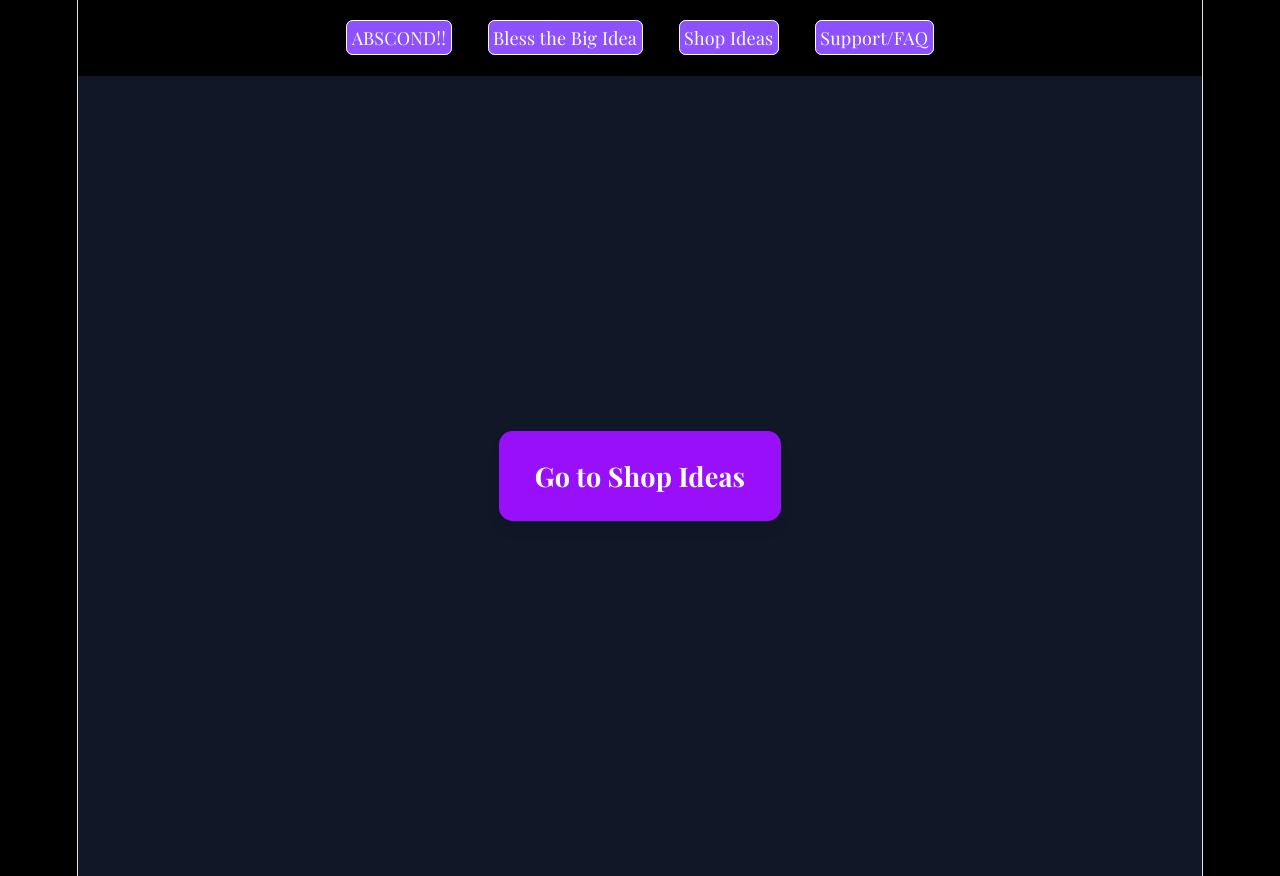
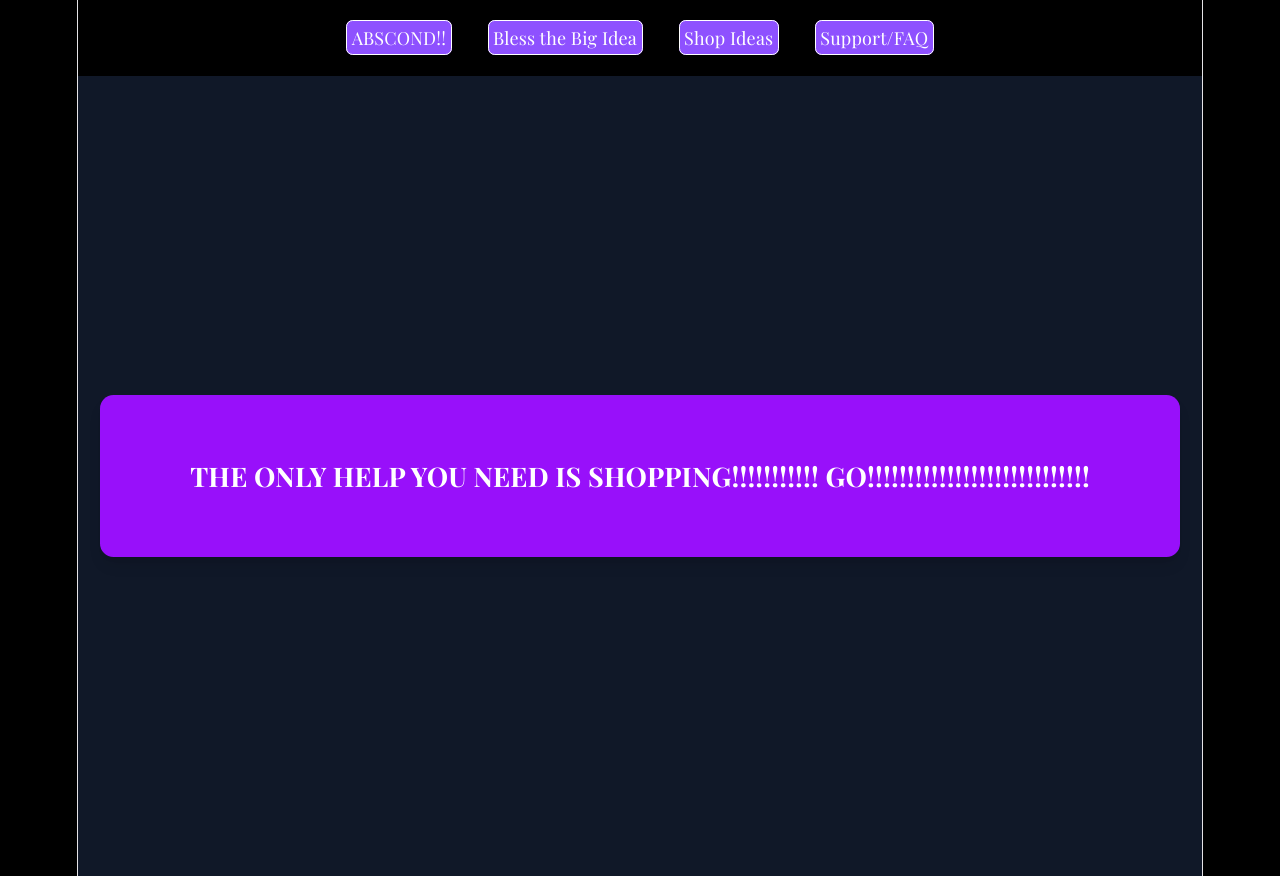
Before and after one commit to GubbyGloobus/gubbygloobus.github.io, a React (Vite) app in the folder MarketplaceOfIdeas/: page /Support in a window 1280 px wide. Built offline with nearby package versions, Linux system fonts and the light colour scheme; a web font is replaced by a local one.

Commit message:
added shake text function

```diff
--- a/MarketplaceOfIdeas/src/index.css
+++ b/MarketplaceOfIdeas/src/index.css
@@ -48,6 +48,22 @@
     --shadow:
       rgba(0, 0, 0, 0.4) 0 10px 15px -3px, rgba(0, 0, 0, 0.25) 0 4px 6px -2px;
   }
+
+  @keyframes shake {
+  0%, 100% {
+    transform: translateX(0) translateY(0);
+  }
+  25% {
+    transform: translateX(-15px) translateY(-5px);
+  }
+  75% {
+    transform: translateX(15px) translateY(5px);
+  }
+}
+
+.shake {
+  animation: shake 0.3s infinite;
+}
 
   #social .button-icon {
     filter: invert(1) brightness(2);
--- a/MarketplaceOfIdeas/src/pages/FAQ.jsx
+++ b/MarketplaceOfIdeas/src/pages/FAQ.jsx
@@ -5,9 +5,9 @@ export default function FAQ() {
     <div className="min-h-screen flex items-center justify-center bg-gray-900 px-4">
       <Link
         to="/ShopIdeas"
-        className="px-8 py-6 text-2xl font-bold rounded-xl bg-purple-600 text-white shadow-lg hover:bg-purple-700 transition duration-200">
-        Go to Shop Ideas
+        className="shake px-8 py-6 text-2xl font-bold rounded-xl bg-purple-600 text-white shadow-lg hover:bg-purple-700 transition duration-200">
+        THE ONLY QUESTION THAT MATTERS IS "WHY AREN'T YOU SHOPPING"!!!!!!!!!!!!!!!!
       </Link>
     </div>
-  );
+  )
 }
--- a/MarketplaceOfIdeas/src/pages/Support.jsx
+++ b/MarketplaceOfIdeas/src/pages/Support.jsx
@@ -5,8 +5,8 @@ export default function Support() {
     <div className="min-h-screen flex items-center justify-center bg-gray-900 px-4">
       <Link
         to="/ShopIdeas"
-        className="px-8 py-6 text-2xl font-bold rounded-xl bg-purple-600 text-white shadow-lg hover:bg-purple-700 transition duration-200">
-        Go to Shop Ideas
+        className="shake px-20 py-14 text-2xl font-bold rounded-xl bg-purple-600 text-white shadow-lg hover:bg-purple-700 transition duration-200">
+        THE ONLY HELP YOU NEED IS SHOPPING!!!!!!!!!!! GO!!!!!!!!!!!!!!!!!!!!!!!!!!!!
       </Link>
     </div>
   );
```
